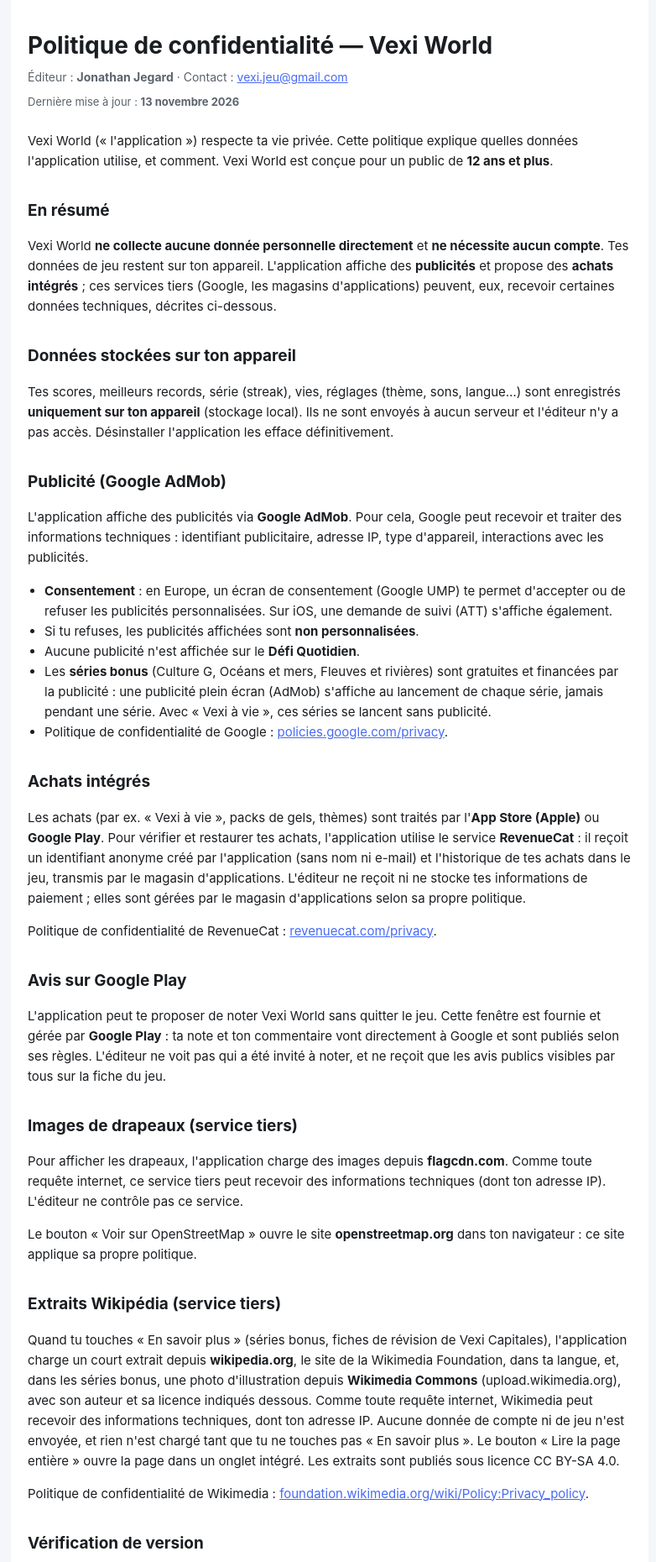
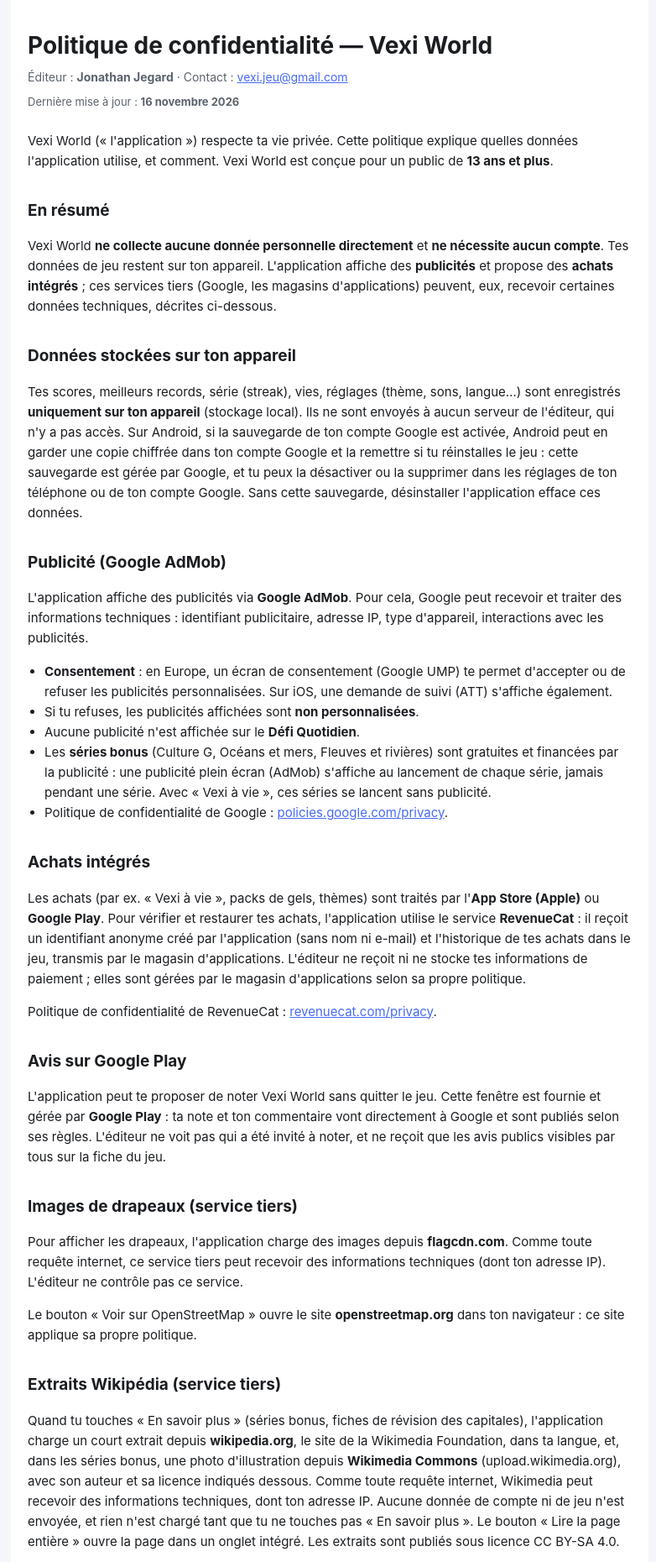
Before and after one commit to jegardjonathanMonteur/vexi-legal, a plain HTML site: page index.html in a window 1280 px wide. Shown: the top 1860 px of the page at 84% size, without its empty margins (247-1029 px from the left). Drawn offline with Linux system fonts and the light colour scheme.

Commit message:
Politique de confidentialité : 13 ans et plus, sauvegarde Android du compte Google, fiches de révision des capitales ; date du 16 novembre 2026
Co-Authored-By: Claude Opus 5.5 <noreply@anthropic.com>

```diff
--- a/index.html
+++ b/index.html
@@ -27,15 +27,15 @@
 <div class="wrap">
   <h1>Politique de confidentialité — Vexi World</h1>
   <p class="chapo">Éditeur : <strong>Jonathan Jegard</strong> · Contact : <a href="mailto:vexi.jeu@gmail.com">vexi.jeu@gmail.com</a></p>
-  <p class="maj">Dernière mise à jour : <strong>13 novembre 2026</strong></p>
+  <p class="maj">Dernière mise à jour : <strong>16 novembre 2026</strong></p>
 
-  <p>Vexi World (« l'application ») respecte ta vie privée. Cette politique explique quelles données l'application utilise, et comment. Vexi World est conçue pour un public de <strong>12 ans et plus</strong>.</p>
+  <p>Vexi World (« l'application ») respecte ta vie privée. Cette politique explique quelles données l'application utilise, et comment. Vexi World est conçue pour un public de <strong>13 ans et plus</strong>.</p>
 
   <h2>En résumé</h2>
   <p>Vexi World <strong>ne collecte aucune donnée personnelle directement</strong> et <strong>ne nécessite aucun compte</strong>. Tes données de jeu restent sur ton appareil. L'application affiche des <strong>publicités</strong> et propose des <strong>achats intégrés</strong> ; ces services tiers (Google, les magasins d'applications) peuvent, eux, recevoir certaines données techniques, décrites ci-dessous.</p>
 
   <h2>Données stockées sur ton appareil</h2>
-  <p>Tes scores, meilleurs records, série (streak), vies, réglages (thème, sons, langue…) sont enregistrés <strong>uniquement sur ton appareil</strong> (stockage local). Ils ne sont envoyés à aucun serveur et l'éditeur n'y a pas accès. Désinstaller l'application les efface définitivement.</p>
+  <p>Tes scores, meilleurs records, série (streak), vies, réglages (thème, sons, langue…) sont enregistrés <strong>uniquement sur ton appareil</strong> (stockage local). Ils ne sont envoyés à aucun serveur de l'éditeur, qui n'y a pas accès. Sur Android, si la sauvegarde de ton compte Google est activée, Android peut en garder une copie chiffrée dans ton compte Google et la remettre si tu réinstalles le jeu : cette sauvegarde est gérée par Google, et tu peux la désactiver ou la supprimer dans les réglages de ton téléphone ou de ton compte Google. Sans cette sauvegarde, désinstaller l'application efface ces données.</p>
 
   <h2>Publicité (Google AdMob)</h2>
   <p>L'application affiche des publicités via <strong>Google AdMob</strong>. Pour cela, Google peut recevoir et traiter des informations techniques : identifiant publicitaire, adresse IP, type d'appareil, interactions avec les publicités.</p>
@@ -59,7 +59,7 @@
   <p>Le bouton « Voir sur OpenStreetMap » ouvre le site <strong>openstreetmap.org</strong> dans ton navigateur : ce site applique sa propre politique.</p>
 
   <h2>Extraits Wikipédia (service tiers)</h2>
-  <p>Quand tu touches « En savoir plus » (séries bonus, fiches de révision de Vexi Capitales), l'application charge un court extrait depuis <strong>wikipedia.org</strong>, le site de la Wikimedia Foundation, dans ta langue, et, dans les séries bonus, une photo d'illustration depuis <strong>Wikimedia Commons</strong> (upload.wikimedia.org), avec son auteur et sa licence indiqués dessous. Comme toute requête internet, Wikimedia peut recevoir des informations techniques, dont ton adresse IP. Aucune donnée de compte ni de jeu n'est envoyée, et rien n'est chargé tant que tu ne touches pas « En savoir plus ». Le bouton « Lire la page entière » ouvre la page dans un onglet intégré. Les extraits sont publiés sous licence CC BY-SA 4.0.</p>
+  <p>Quand tu touches « En savoir plus » (séries bonus, fiches de révision des capitales), l'application charge un court extrait depuis <strong>wikipedia.org</strong>, le site de la Wikimedia Foundation, dans ta langue, et, dans les séries bonus, une photo d'illustration depuis <strong>Wikimedia Commons</strong> (upload.wikimedia.org), avec son auteur et sa licence indiqués dessous. Comme toute requête internet, Wikimedia peut recevoir des informations techniques, dont ton adresse IP. Aucune donnée de compte ni de jeu n'est envoyée, et rien n'est chargé tant que tu ne touches pas « En savoir plus ». Le bouton « Lire la page entière » ouvre la page dans un onglet intégré. Les extraits sont publiés sous licence CC BY-SA 4.0.</p>
   <p>Politique de confidentialité de Wikimedia : <a href="https://foundation.wikimedia.org/wiki/Policy:Privacy_policy">foundation.wikimedia.org/wiki/Policy:Privacy_policy</a>.</p>
 
   <h2>Vérification de version</h2>
@@ -70,10 +70,10 @@
   <p>Si tu les autorises, l'application peut envoyer une <strong>notification locale</strong> pour te rappeler le défi quotidien. Ces notifications sont générées par ton appareil, sans suivi. Tu peux les désactiver à tout moment dans les réglages du téléphone.</p>
 
   <h2>Enfants</h2>
-  <p>Vexi World est destinée aux personnes de <strong>12 ans et plus</strong> et n'est pas dirigée vers les enfants de moins de 13 ans. L'application ne collecte pas sciemment de données personnelles auprès d'enfants.</p>
+  <p>Vexi World est destinée aux personnes de <strong>13 ans et plus</strong> et n'est pas dirigée vers les enfants de moins de 13 ans. L'application ne collecte pas sciemment de données personnelles auprès d'enfants.</p>
 
   <h2>Tes droits</h2>
-  <p>Comme aucune donnée personnelle n'est stockée par l'éditeur, il n'y a rien à consulter, corriger ou supprimer de son côté ; tes données locales t'appartiennent et disparaissent à la désinstallation. Pour les données traitées par Google ou les magasins d'applications, réfère-toi à leurs politiques respectives. Pour toute question : <a href="mailto:vexi.jeu@gmail.com">vexi.jeu@gmail.com</a>.</p>
+  <p>Comme aucune donnée personnelle n'est stockée par l'éditeur, il n'y a rien à consulter, corriger ou supprimer de son côté ; tes données locales t'appartiennent et disparaissent à la désinstallation (sauf la sauvegarde Android de ton compte Google, décrite plus haut, que tu gères toi-même). Pour les données traitées par Google ou les magasins d'applications, réfère-toi à leurs politiques respectives. Pour toute question : <a href="mailto:vexi.jeu@gmail.com">vexi.jeu@gmail.com</a>.</p>
 
   <h2>Modifications</h2>
   <p>Cette politique pourra évoluer (nouvelle fonctionnalité, changement de service tiers…). La date en haut de page sera mise à jour en conséquence.</p>
```
